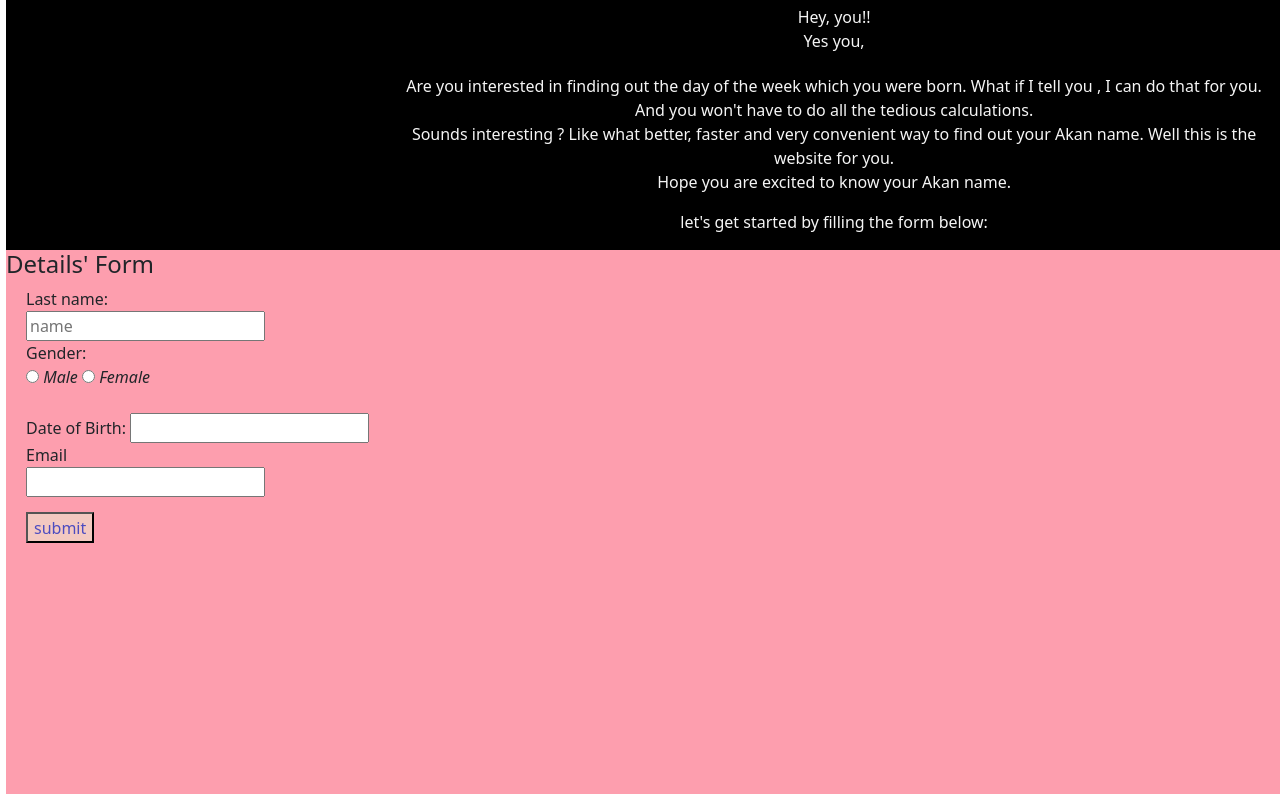
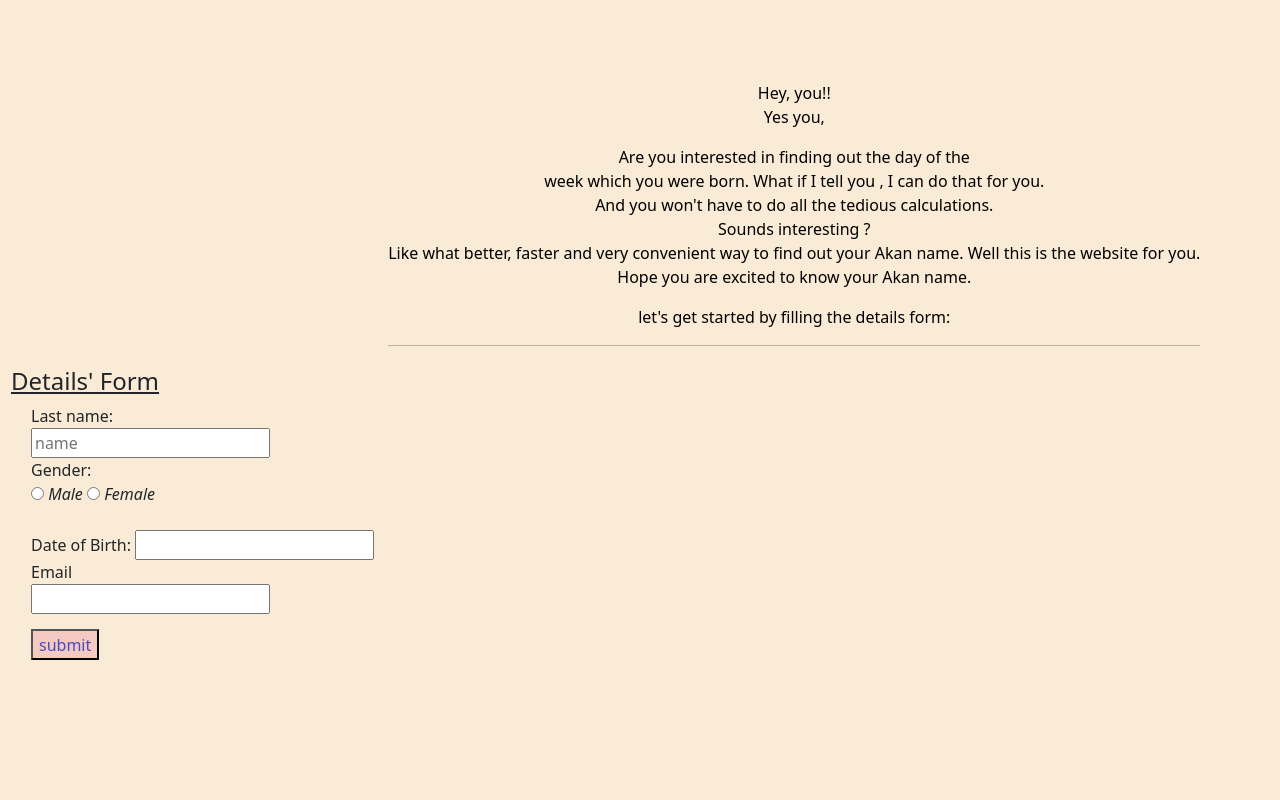
Before and after one commit to 2BWeru/Akan-name, a plain HTML site: page main.html in a window 1280 px wide. Drawn offline with nearby package versions, Linux system fonts and the light colour scheme.

Commit message:
edit main.css and html files

```diff
--- a/main.html
+++ b/main.html
@@ -9,28 +9,30 @@
     <link href="https://cdn.jsdelivr.net/npm/bootstrap@5.1.3/dist/css/bootstrap.min.css" rel="stylesheet"
     integrity="sha384-1BmE4kWBq78iYhFldvKuhfTAU6auU8tT94WrHftjDbrCEXSU1oBoqyl2QvZ6jIW3" crossorigin="anonymous">
 </head>
-<body>
+<body class="txt">
     <div class="about_box">
-        <p id="intro">
+        <p id="intro_box">
           Hey, you!!<br>
           Yes you,
         </p>
         <p>
-          Are you interested in finding out the day of the week which you were born.
+          Are you interested in finding out the day of the
+          <br> week which you were born.
           What if I tell you , I can do that for you. <br>
           And you won't have to do all the tedious calculations.<br>
-          Sounds interesting ?
+          Sounds interesting ?<br>
           Like what better, faster and very convenient way to find out your Akan name.
           Well this is the website for you.<br>
           Hope you are excited to know your Akan name.
       </p>
           <p>
-          let's get started by filling the form below:<br>
+          let's get started by filling the details form:<br>
 
         </p>
+        <hr>
   </div>
-  <div class="entry">
-  <h4>Details' Form</h4>
+  <div class="entry_box">
+  <h4><u>Details' Form</u></h4>
   <form class="wrapper">
       <fieldset id="text_box">
          <label for="Name">Last name:</label><br>
--- a/style.css/main.css
+++ b/style.css/main.css
@@ -1,28 +1,33 @@
-body{
+.txt{
     padding-left:6px;
     height:100%;
+    background-color: antiquewhite;
 }
 .about_box{
-    padding-left: 30%;
     float:left;
+    padding-left:30%;
     text-align:center;
-    height:auto;
-    width: fit-content;
-    background-color:black;
-    height:70%;
-    color:whitesmoke;
+    /* background-color:rgb(22, 22, 22); */
+    color:black;
+    border:2px thistle;
+    margin-bottom: 5px;
+    height: fit-content;
+}
+#intro_box{
+   padding-top:10%;
+
+
 }
 
-#intro{
-   padding:5px;
-}
+.entry_box{
+    float:left;
+    padding-left:5px;
+    /* background-color: rgb(253, 105, 130); */
+    border-width: 10px black;
+    margin:10px black;
 
-.entry{
-    background-color: rgb(253, 158, 174);
 }
 .wrapper{
-
-    max-height:90%;
     padding-left: 20px;
 
 }
```
